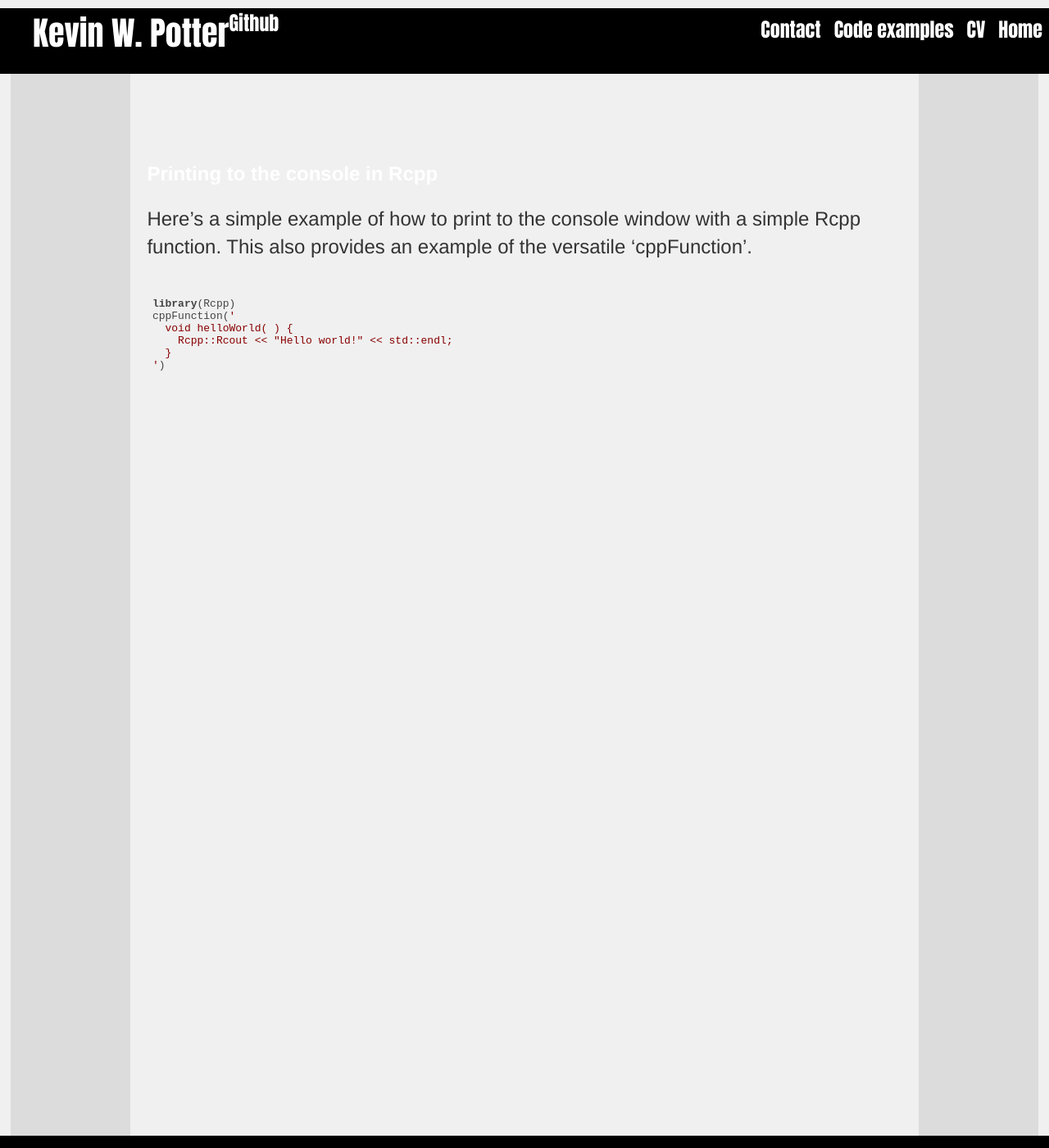
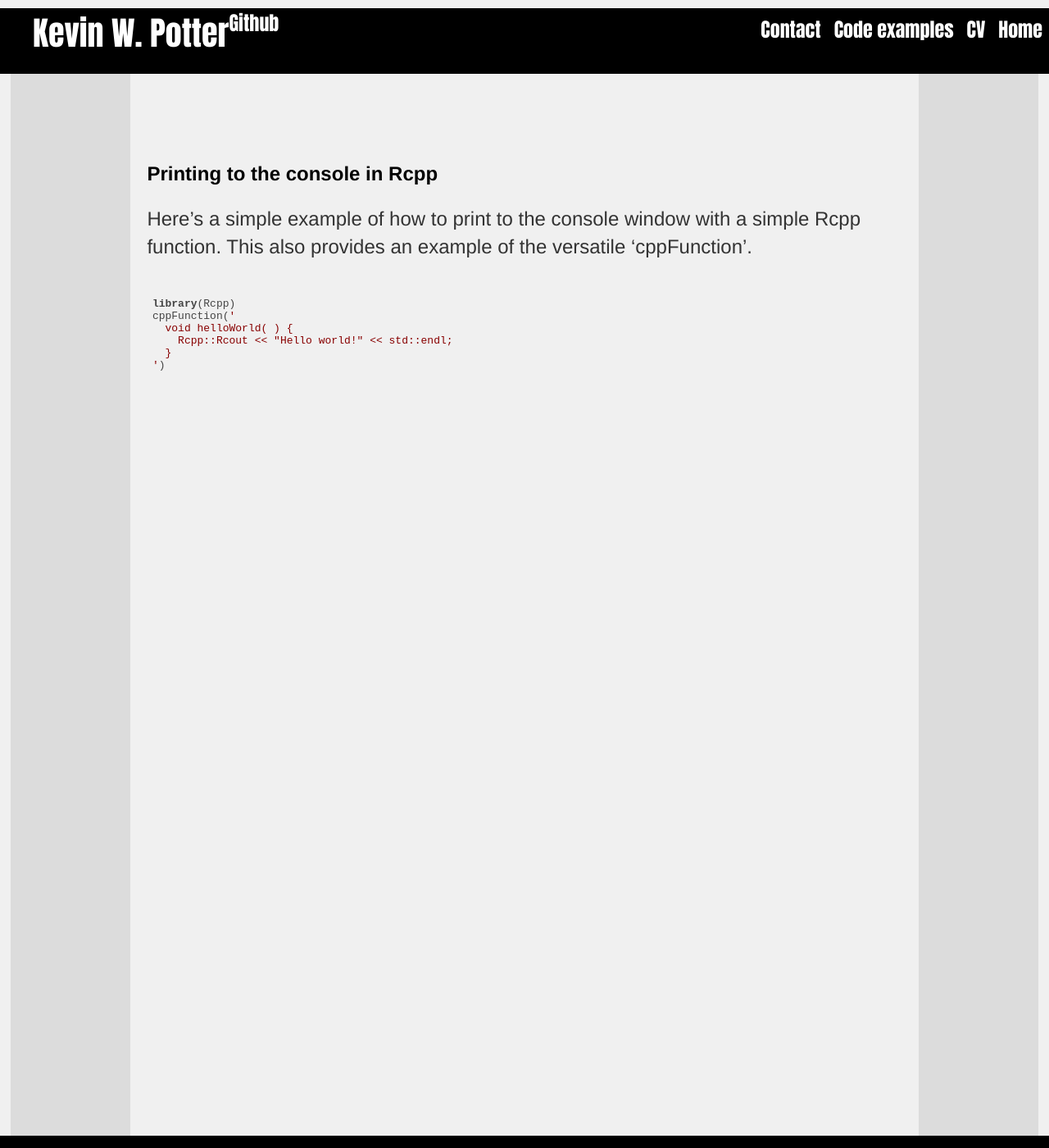
Before and after one commit to rettopnivek/rettopnivek.github.io, a Jekyll site: the page built from pages/Rcpp_console_print.md, in a window 1280 px wide and 1400 px high. Shown: the whole window at 82% size. Built offline with Jekyll 4.4.1, drawn with Linux system fonts in a browser that asks for light colours.

Commit message:
Update main.css

```diff
--- a/css/main.css
+++ b/css/main.css
@@ -42,6 +42,15 @@ li a {
 	display: block;
 	padding: 8px;
 	color: white;
+}
+h1 {
+	color: black;
+}
+h2 {
+	color: black;
+}
+h3 {
+	color: black;
 }
 /* Styling for section on left */
 .sectionLeft {
```
